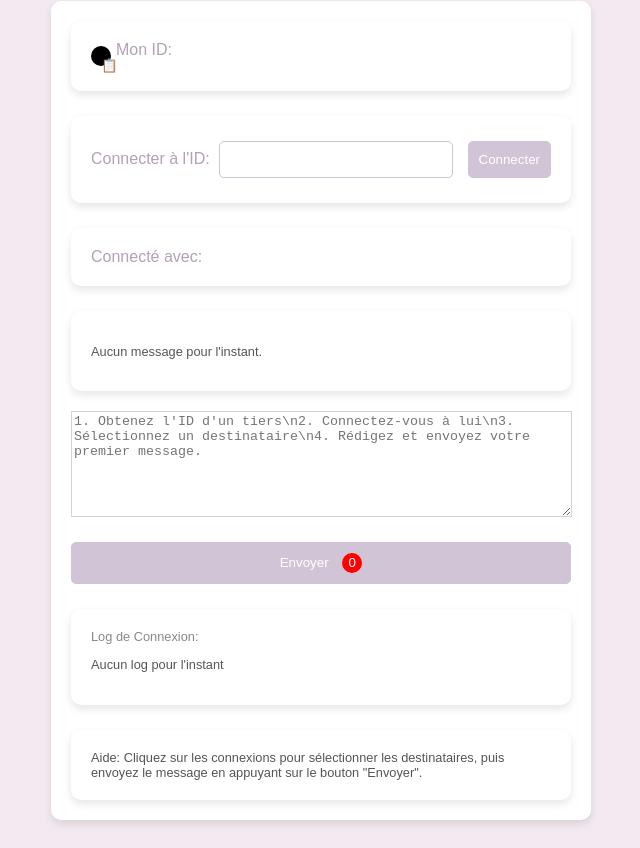
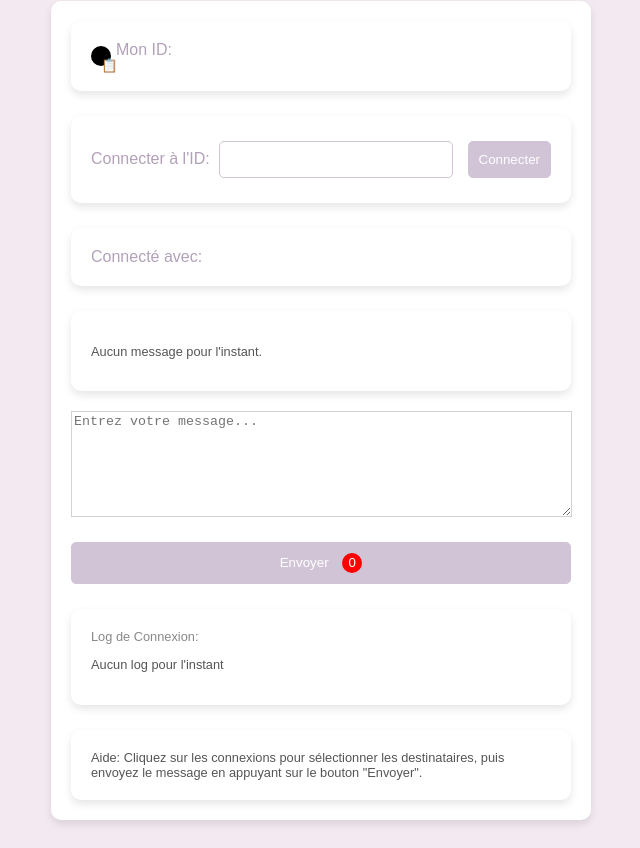
Before and after one commit to guillaumefe/interlink, a plain HTML site: page index.html in a window 1280 px wide. Shown: the part 95-943 px from the top of the page, without its empty margins (319-959 px from the left). Drawn offline with Linux system fonts and the light colour scheme; a script that the page names is missing.

Commit message:
Update index.html
Textarea placeholder change

```diff
--- a/index.html
+++ b/index.html
@@ -55,7 +55,7 @@
         <div class="chat-container" id="messages">
             <p id="no-messages">Aucun message pour l'instant.</p>
         </div>
-        <textarea id="editor" oninput="updateRecipientCount()" placeholder="1. Obtenez l'ID d'un tiers\n2. Connectez-vous à lui\n3. Sélectionnez un destinataire\n4. Rédigez et envoyez votre premier message."></textarea>
+        <textarea id="editor" oninput="updateRecipientCount()" placeholder="Entrez votre message..."></textarea>
         <button onclick="sendMessage()">Envoyer <span id="recipient-count" class="message-count">0</span></button>
         <div id="log">Log de Connexion: <p id="no-log">Aucun log pour l'instant</p></div>
         <div id="help">Aide: Cliquez sur les connexions pour sélectionner les destinataires, puis envoyez le message en appuyant sur le bouton "Envoyer".</div>
```
